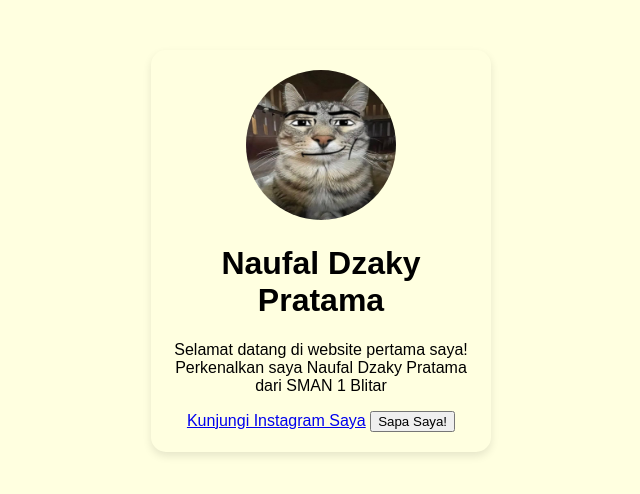
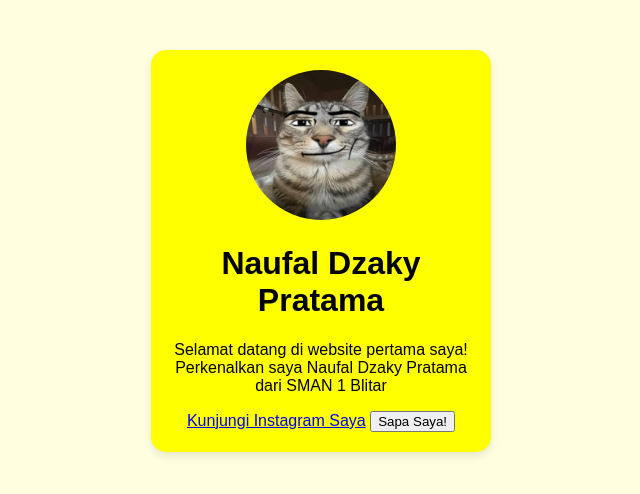
Before and after one commit to naufaldzaky079/pelatihanTIK, a plain HTML site: page index.html in a window 1280 px wide. Shown: the whole page, without its empty margins (319-959 px from the left). Drawn offline with Linux system fonts and the light colour scheme; a script that the page names is missing.

Commit message:
Update style.css

```diff
--- a/style.css
+++ b/style.css
@@ -8,7 +8,7 @@ body {
 width: 300px;
 margin: 50px auto; /* 50px jarak atas/bawah, auto menengahkan kiri/kanan */
 padding: 20px;
-background-color:Shamrock Green;
+background-color:Yellow;
 border-radius: 15px; /* Membuat sudut menjadi melengkung */
 box-shadow: 0 4px 8px rgba(0,0,0,0.1); /* Efek bayangan */
 text-align: center; /* Menengahkan semua teks di dalam kartu */
```
